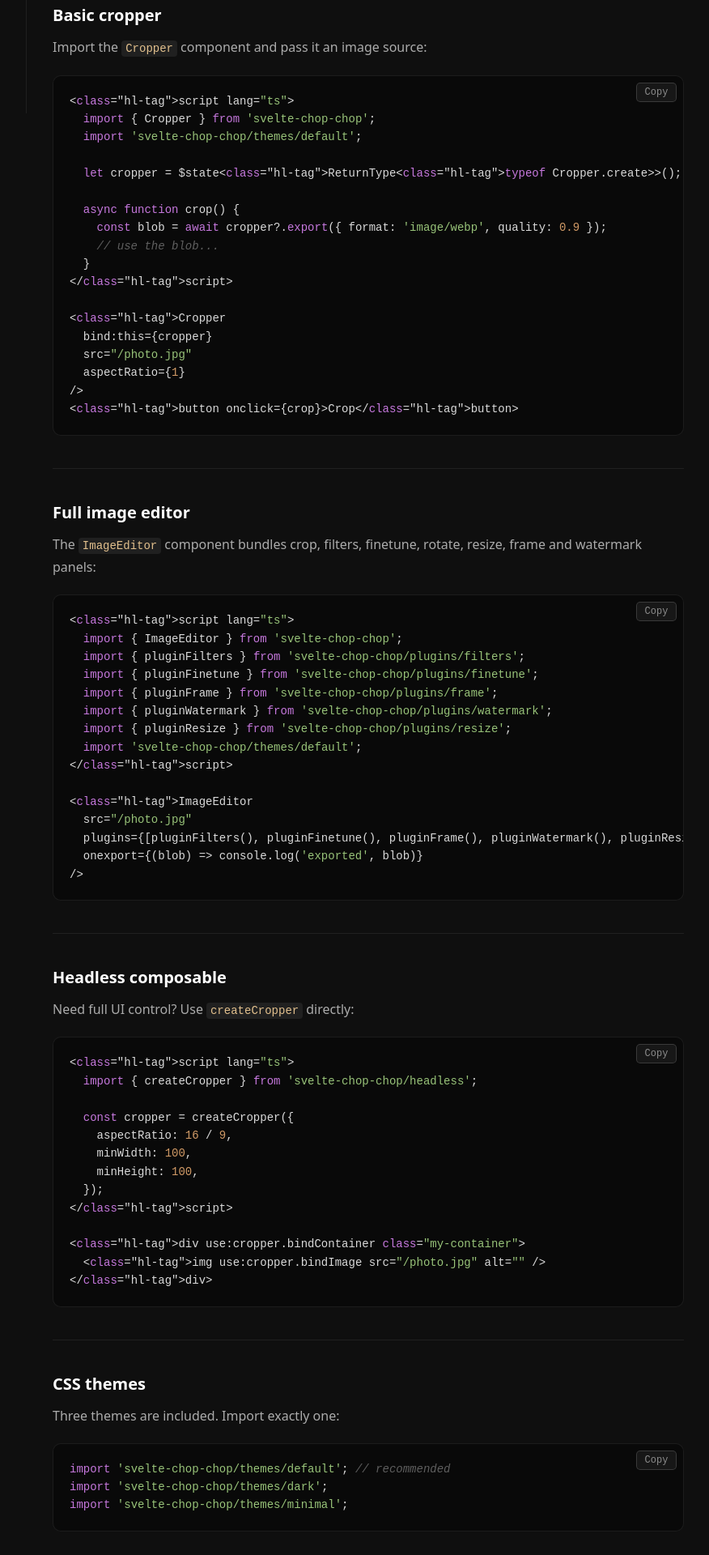
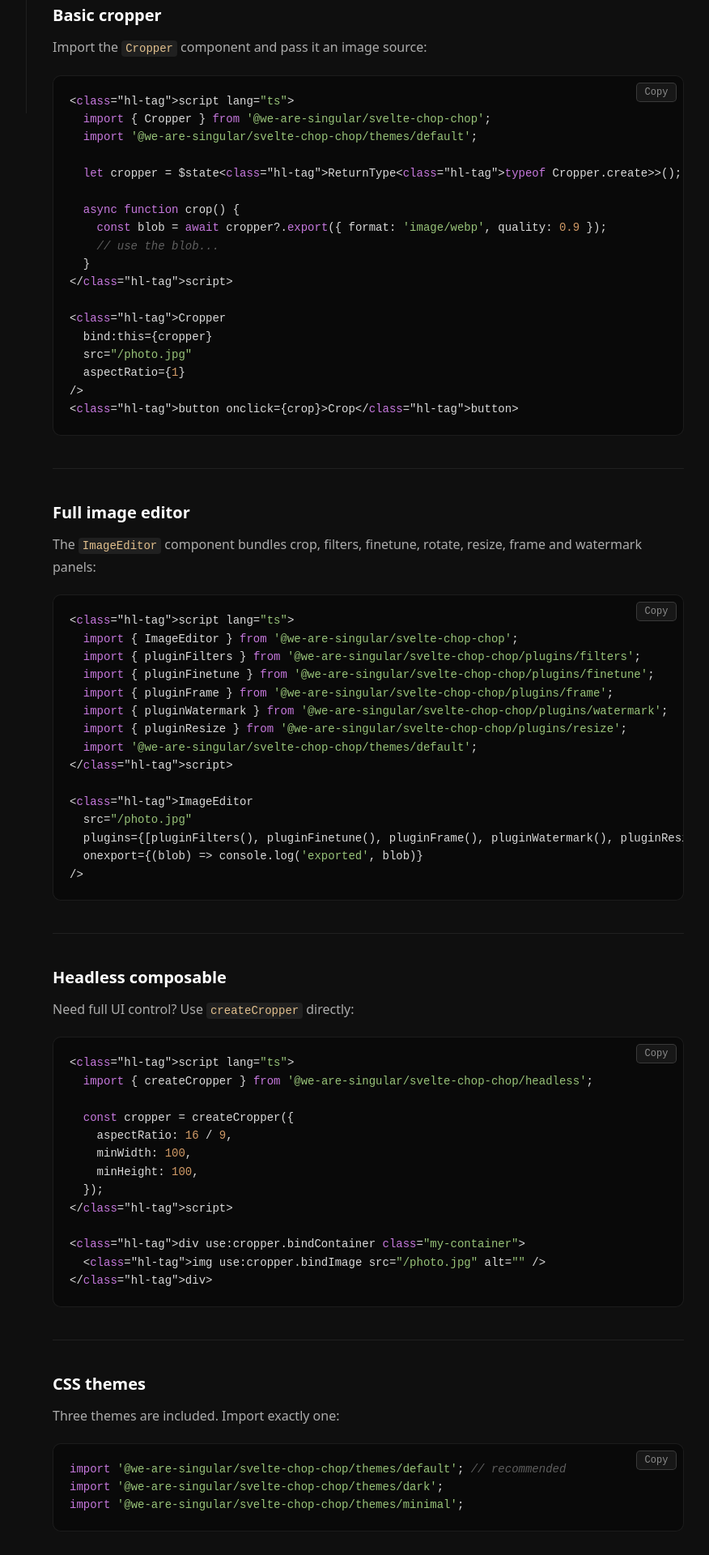
Before and after one commit to we-are-singular/svelte-chop-chop, a SvelteKit app: page /docs/getting-started in a window 1280 px wide. Shown: the part 660-2580 px from the top of the page at 81% size, without its empty margins (187-1063 px from the left). Built offline with nearby package versions, Linux system fonts and the light colour scheme.

Commit message:
chore: scope package to @we-are-singular, add author, clean test files from dist

```diff
--- a/src/routes/docs/getting-started/+page.svelte
+++ b/src/routes/docs/getting-started/+page.svelte
@@ -6,7 +6,7 @@
 
 <h2>Installation</h2>
 
-<pre><code>npm install svelte-chop-chop</code></pre>
+<pre><code>npm install @we-are-singular/svelte-chop-chop</code></pre>
 
 <h2>Peer dependencies</h2>
 
@@ -23,8 +23,8 @@
 </p>
 
 <pre><code>&lt;script lang="ts"&gt;
-  import &#123; Cropper &#125; from 'svelte-chop-chop';
-  import 'svelte-chop-chop/themes/default';
+  import &#123; Cropper &#125; from '@we-are-singular/svelte-chop-chop';
+  import '@we-are-singular/svelte-chop-chop/themes/default';
 
   let cropper = $state&lt;ReturnType&lt;typeof Cropper.create&gt;&gt;();
 
@@ -50,13 +50,13 @@
 </p>
 
 <pre><code>&lt;script lang="ts"&gt;
-  import &#123; ImageEditor &#125; from 'svelte-chop-chop';
-  import &#123; pluginFilters &#125; from 'svelte-chop-chop/plugins/filters';
-  import &#123; pluginFinetune &#125; from 'svelte-chop-chop/plugins/finetune';
-  import &#123; pluginFrame &#125; from 'svelte-chop-chop/plugins/frame';
-  import &#123; pluginWatermark &#125; from 'svelte-chop-chop/plugins/watermark';
-  import &#123; pluginResize &#125; from 'svelte-chop-chop/plugins/resize';
-  import 'svelte-chop-chop/themes/default';
+  import &#123; ImageEditor &#125; from '@we-are-singular/svelte-chop-chop';
+  import &#123; pluginFilters &#125; from '@we-are-singular/svelte-chop-chop/plugins/filters';
+  import &#123; pluginFinetune &#125; from '@we-are-singular/svelte-chop-chop/plugins/finetune';
+  import &#123; pluginFrame &#125; from '@we-are-singular/svelte-chop-chop/plugins/frame';
+  import &#123; pluginWatermark &#125; from '@we-are-singular/svelte-chop-chop/plugins/watermark';
+  import &#123; pluginResize &#125; from '@we-are-singular/svelte-chop-chop/plugins/resize';
+  import '@we-are-singular/svelte-chop-chop/themes/default';
 &lt;/script&gt;
 
 &lt;ImageEditor
@@ -73,7 +73,7 @@
 </p>
 
 <pre><code>&lt;script lang="ts"&gt;
-  import &#123; createCropper &#125; from 'svelte-chop-chop/headless';
+  import &#123; createCropper &#125; from '@we-are-singular/svelte-chop-chop/headless';
 
   const cropper = createCropper(&#123;
     aspectRatio: 16 / 9,
@@ -90,9 +90,9 @@
 
 <p>Three themes are included. Import exactly one:</p>
 
-<pre><code>import 'svelte-chop-chop/themes/default'; // recommended
-import 'svelte-chop-chop/themes/dark';
-import 'svelte-chop-chop/themes/minimal';</code></pre>
+<pre><code>import '@we-are-singular/svelte-chop-chop/themes/default'; // recommended
+import '@we-are-singular/svelte-chop-chop/themes/dark';
+import '@we-are-singular/svelte-chop-chop/themes/minimal';</code></pre>
 
 <h2>Next steps</h2>
 
--- a/src/routes/docs/plugins/+page.svelte
+++ b/src/routes/docs/plugins/+page.svelte
@@ -50,7 +50,7 @@
   The context provides everything needed to hook into the editor:
 </p>
 
-<pre><code>import type &#123; ChopPlugin, PluginContext &#125; from 'svelte-chop-chop';
+<pre><code>import type &#123; ChopPlugin, PluginContext &#125; from '@we-are-singular/svelte-chop-chop';
 
 export const myPlugin: ChopPlugin = &#123;
   setup(ctx: PluginContext) &#123;
```
Also changed, not shown: package.json (+31 -3 lines), src/routes/docs/cropper/+page.svelte (+6 -6 lines), src/routes/docs/custom-stencil/+page.svelte (+5 -5 lines), src/routes/docs/image-editor/+page.svelte (+13 -13 lines), src/routes/docs/theming/+page.svelte (+4 -4 lines), llms.txt, static/llms.txt, 2 other files (tests, documents, lock files or other folders).
